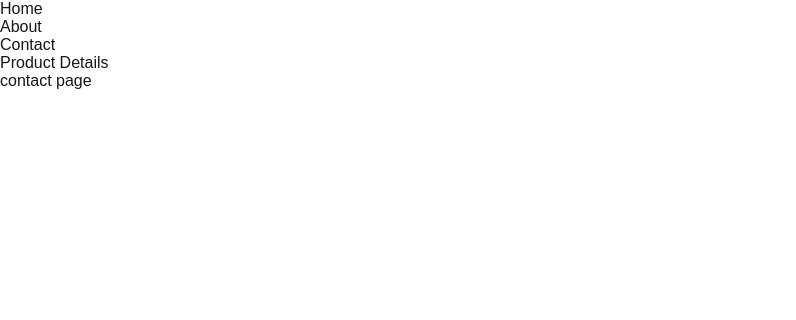
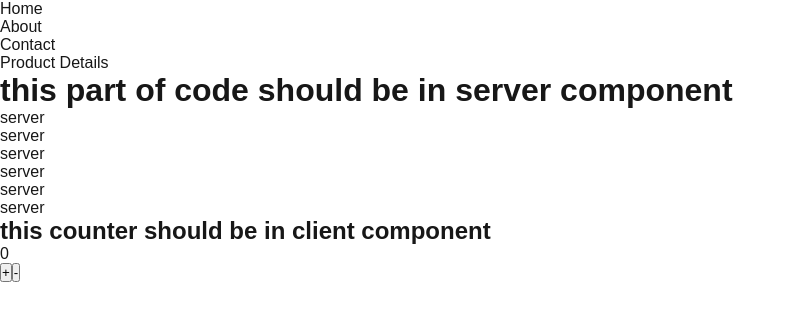
Before and after one commit to Muhammed-Abolila/learn-next, a Next.js app: page /contact in a window 1280 px wide. Shown: the top 320 px of the page, without its empty margins (0-796 px from the left). Built offline with nearby package versions, Linux system fonts and the light colour scheme.

Commit message:
learn-next 3-create client component in server component

```diff
--- /dev/null
+++ b/Components/ContactComp/ContactAtoms/Counter.jsx
@@ -0,0 +1,15 @@
+"use client";
+import { useState } from "react";
+const Counter = () => {
+  let [counter, setCounter] = useState(0);
+  return (
+    <>
+      <h2>this counter should be in client component</h2>
+      <div>{counter}</div>
+      <button onClick={() => setCounter(counter + 1)}>+</button>
+      <button onClick={() => setCounter(counter - 1)}>-</button>
+    </>
+  );
+};
+
+export default Counter;
--- a/Components/ContactComp/ContactComp.jsx
+++ b/Components/ContactComp/ContactComp.jsx
@@ -1,7 +1,17 @@
+import Counter from "./ContactAtoms/Counter"
+
 const ContactComp = () => {
   return (
-    <div>contact page</div>
+    <>
+    <h1>this part of code should be in server component</h1>
+    <p>server</p>
+    <p>server</p>
+    <p>server</p>
+    <p>server</p>
+    <p>server</p>
+    <p>server</p>
+    <Counter/>
+  </>
   )
 }
-
 export default ContactComp
```
